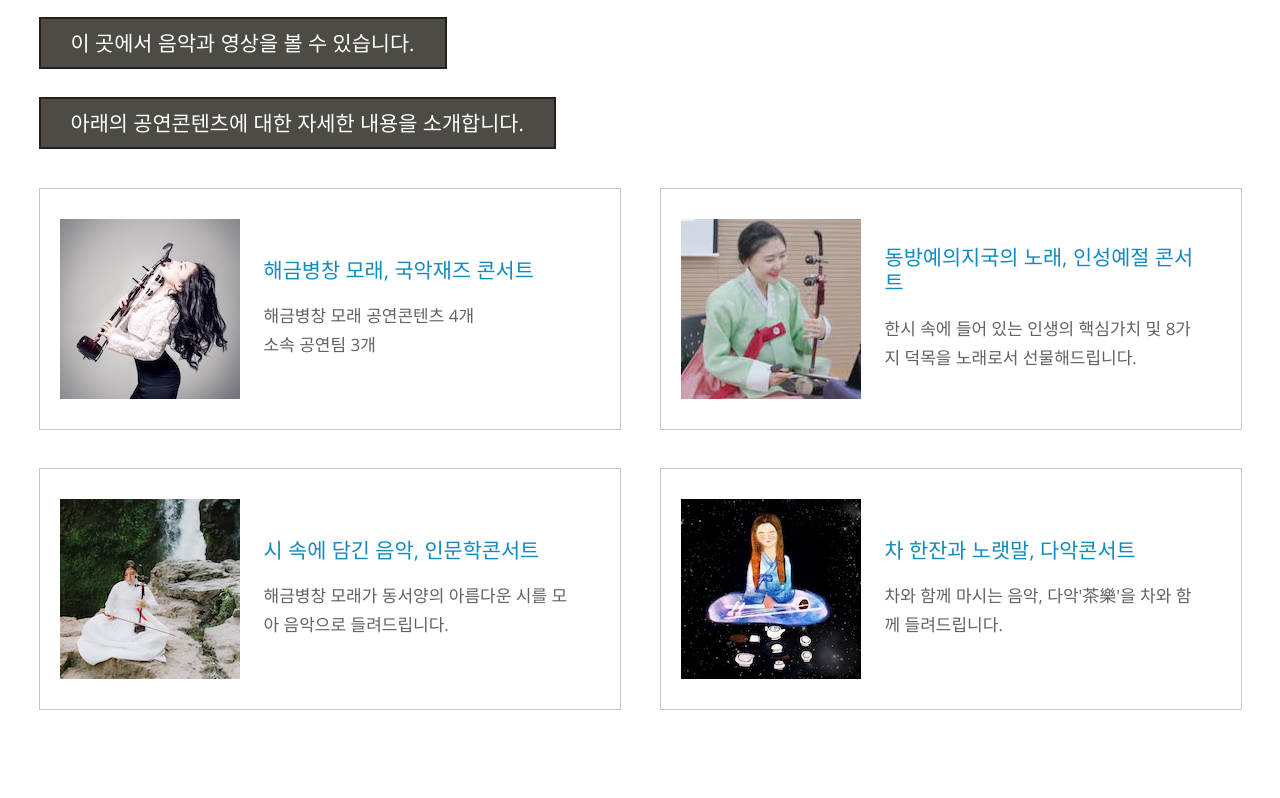
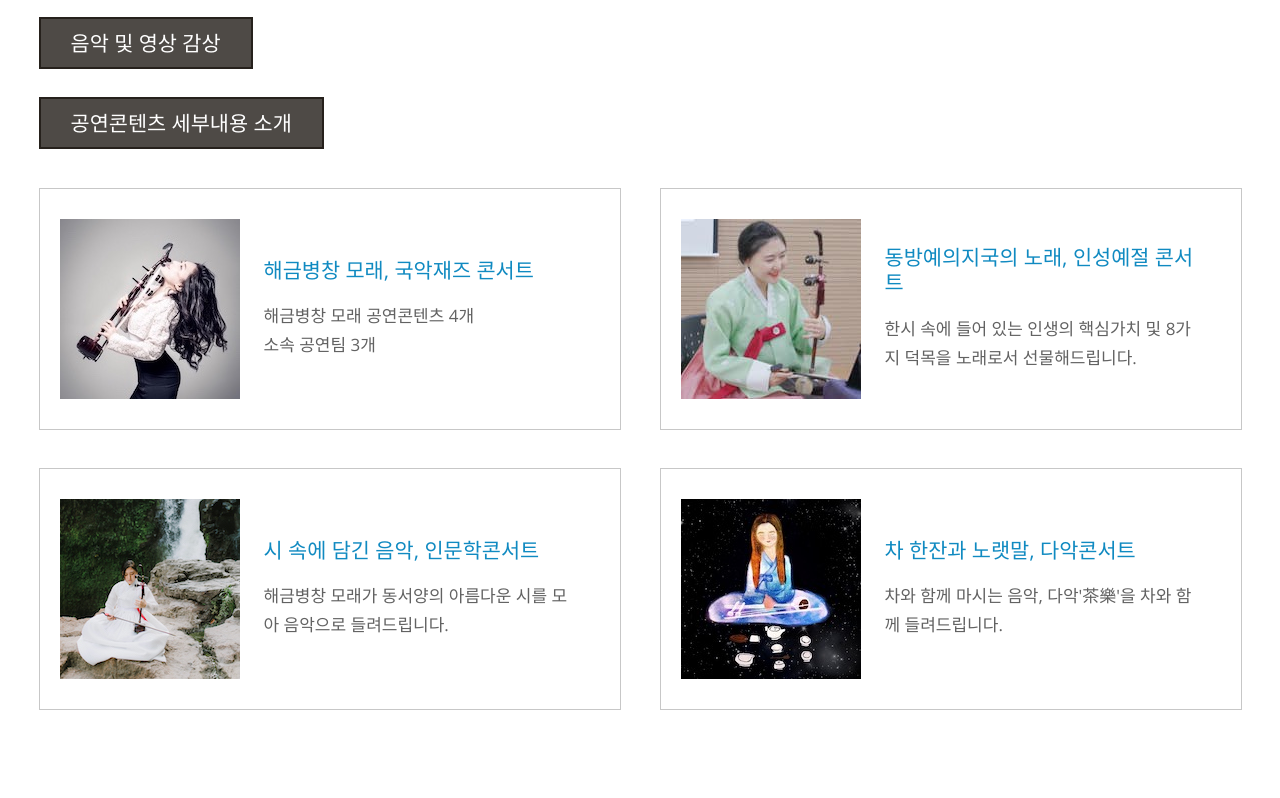
Before and after one commit to morae-kim/moraehomepage, a plain HTML site: page index.html in a window 1280 px wide. Shown: the part 1805-2603 px from the top of the page. Drawn offline with nearby package versions, Linux system fonts and the light colour scheme.

Commit message:
핸드폰 레이아웃 정렬을 위한 수정
핸드폰 레이아웃 정렬을 위한 수정

```diff
--- a/index.html
+++ b/index.html
@@ -165,12 +165,12 @@
           </div>
           <div class="moraebtnin">
             <a href="index2.html" class="moraebtn">
-              이 곳에서 음악과 영상을 볼 수 있습니다.</a
+              음악 및 영상 감상</a
             >
           </div>
           <div class="moraebtnin">
             <a href="index3.html" class="moraebtn">
-              아래의 공연콘텐츠에 대한 자세한 내용을 소개합니다.</a
+              공연콘텐츠 세부내용 소개</a
             >
           </div>
         </div>
```
Also changed, not shown: index1.html (+7 -6 lines), index2.html (+2 -2 lines), index3.html (+2 -2 lines).
